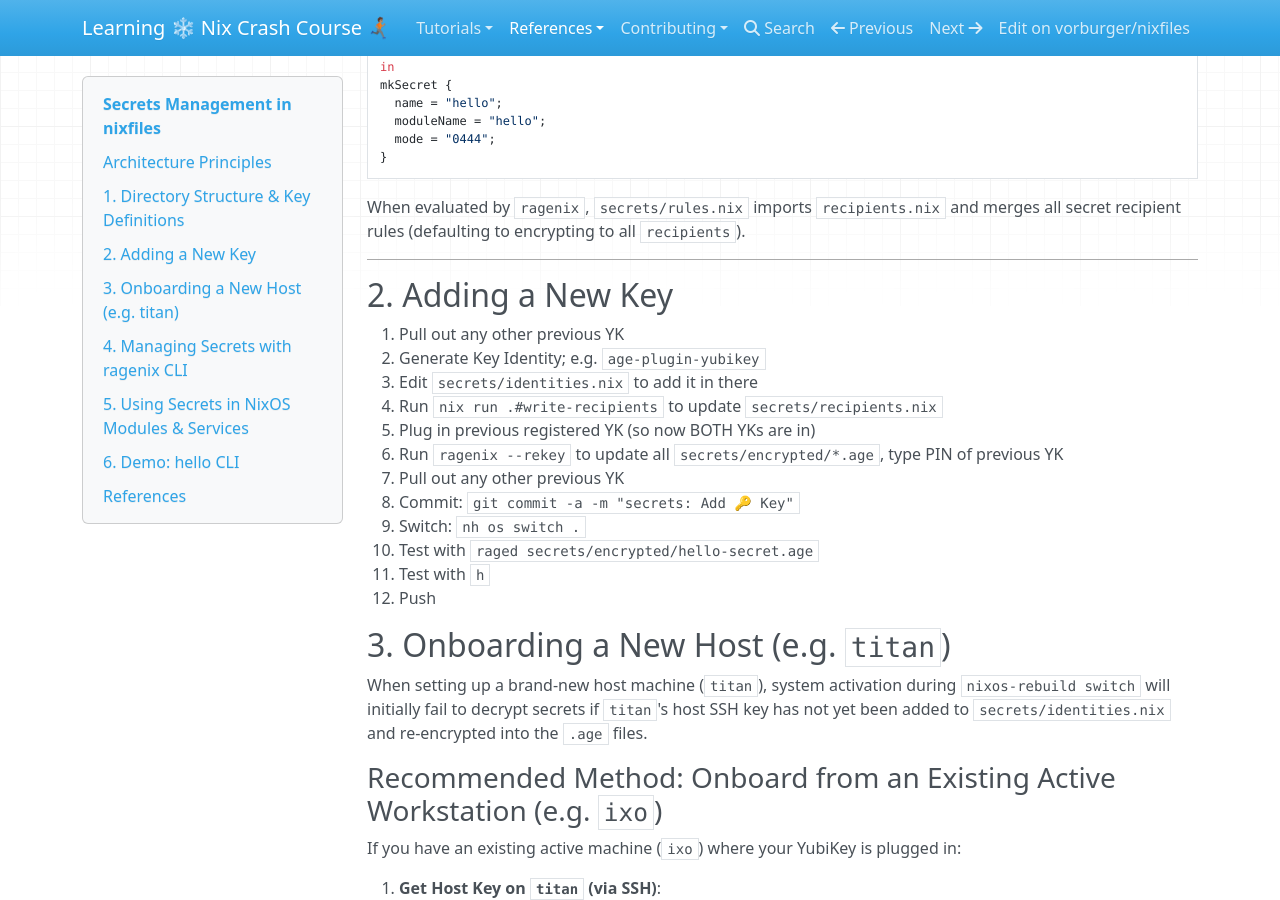
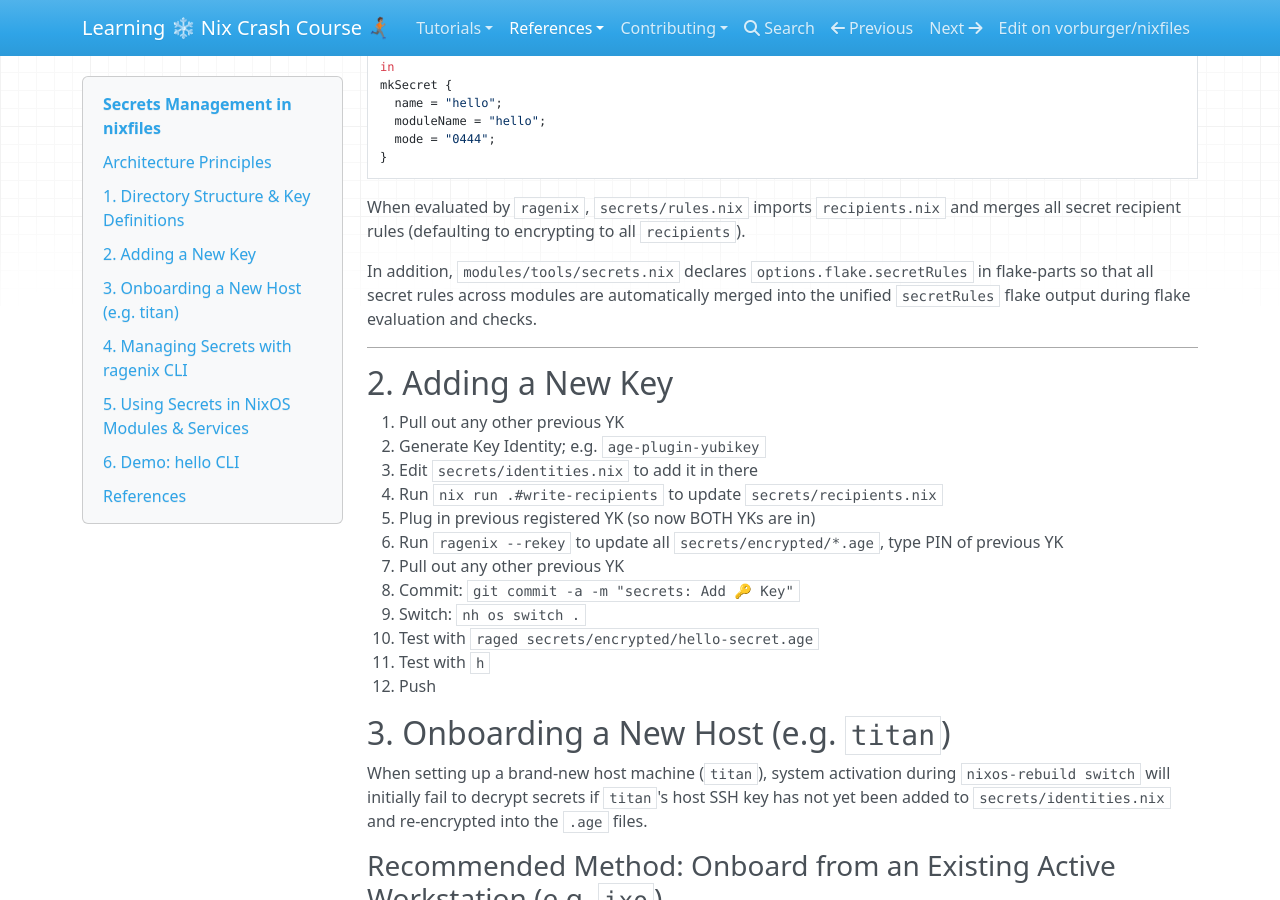
Before and after one commit to vorburger/nixfiles, an MkDocs documentation site: the page built from docs/docs/reference/secrets.md, in a window 1280 px wide and 900 px high, scrolled down 1360 px. Built offline with MkDocs 1.6.1, drawn with Linux system fonts in a browser that asks for light colours; nearby versions of some CDN libraries.

Commit message:
fix: error: The option `flake.secretRules' is defined multiple times while it's expected to be unique.

````diff
--- a/docs/docs/reference/secrets.md
+++ b/docs/docs/reference/secrets.md
@@ -58,6 +58,8 @@ mkSecret {
 ```
 
 When evaluated by `ragenix`, `secrets/rules.nix` imports `recipients.nix` and merges all secret recipient rules (defaulting to encrypting to all `recipients`).
+
+In addition, `modules/tools/secrets.nix` declares `options.flake.secretRules` in flake-parts so that all secret rules across modules are automatically merged into the unified `secretRules` flake output during flake evaluation and checks.
 
 ---
 
````
Also changed, not shown: 1 other file.
